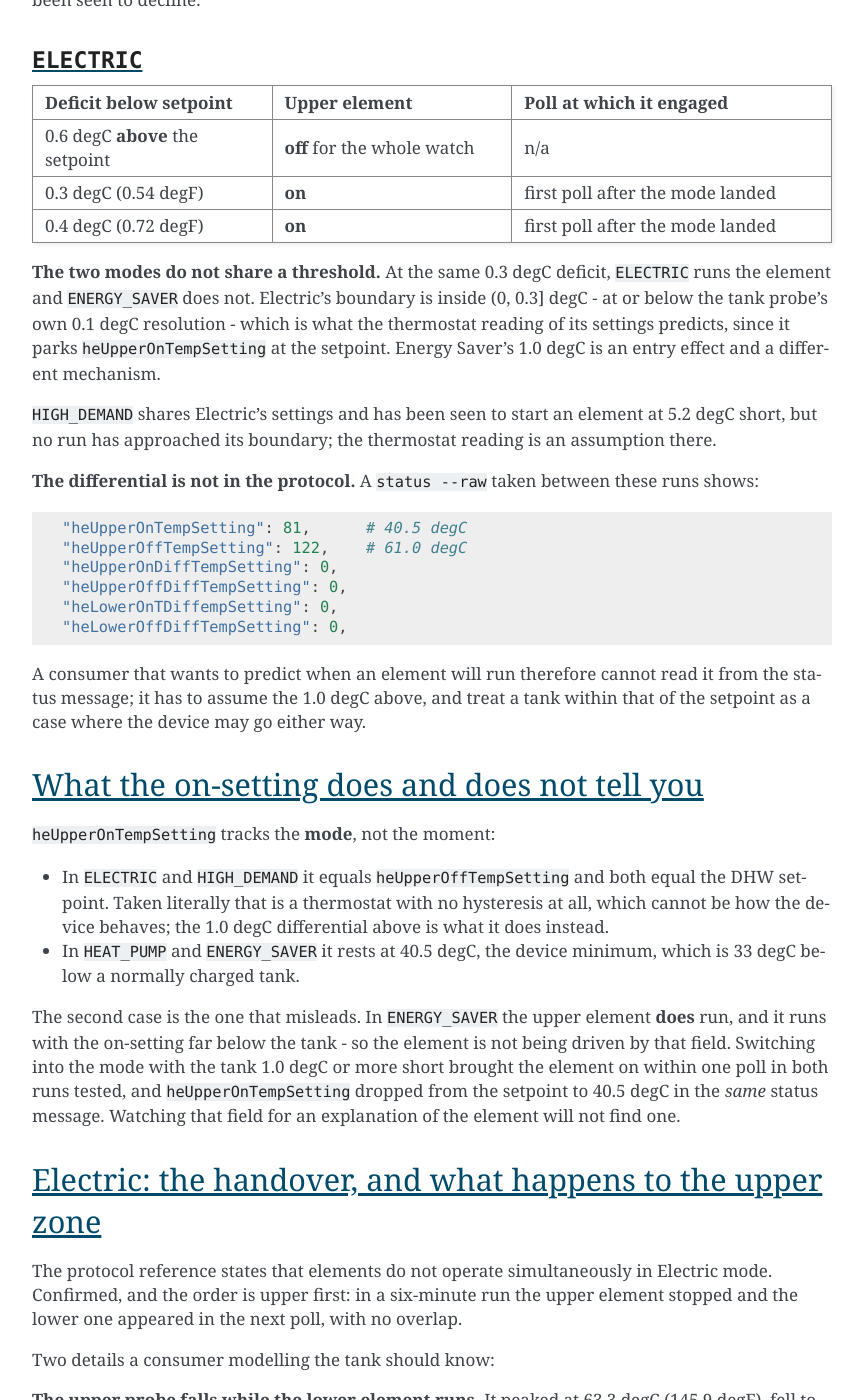
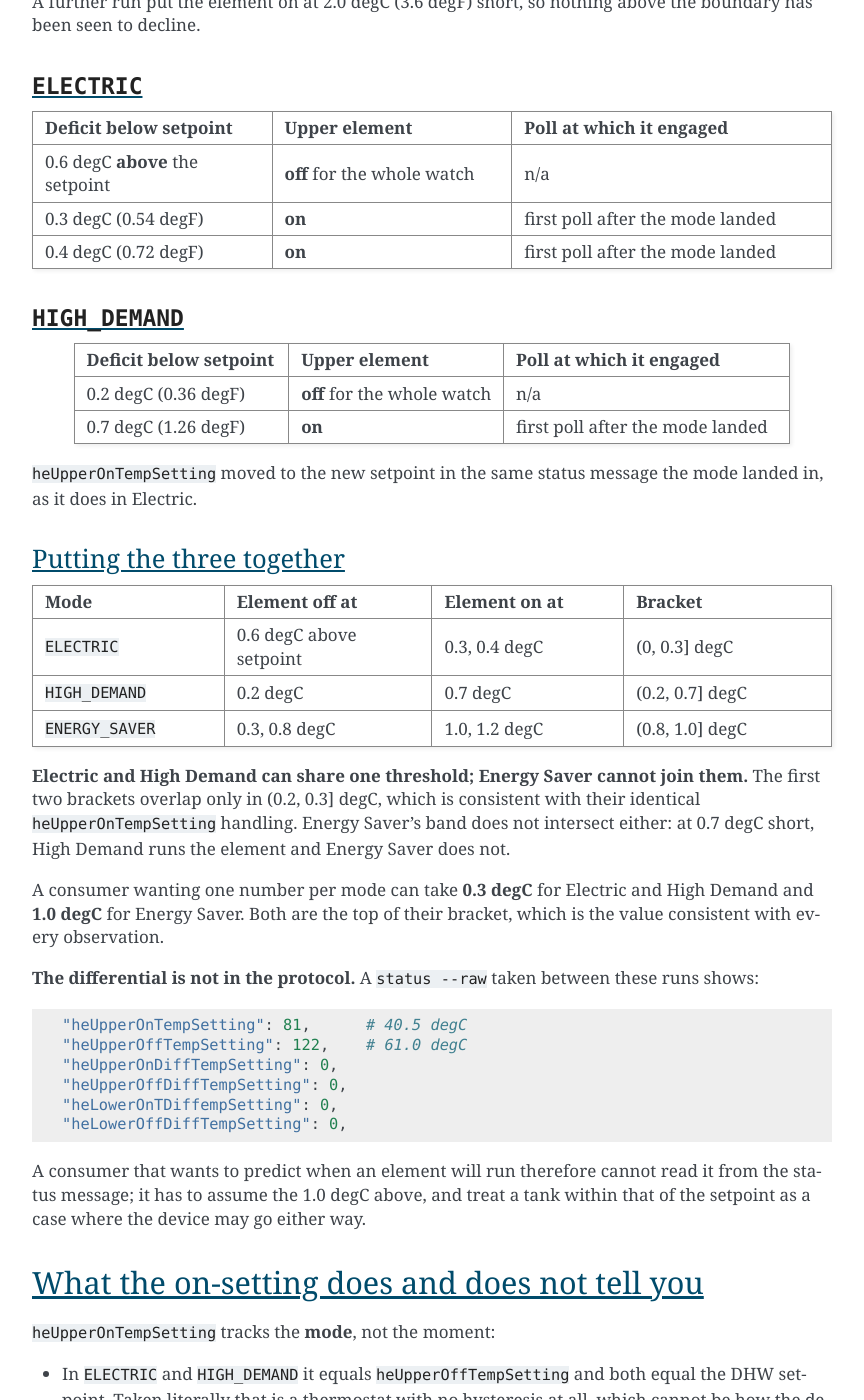
Before and after one commit to eman/nwp500-python, a Sphinx documentation site: the page built from docs/explanation/heating-elements.rst, in a window 1280 px wide and 1400 px high, scrolled down 1909 px. Shown: the whole window, without its empty margins (338-1202 px from the left). Built offline with Sphinx 7.4.7, drawn with Linux system fonts in a browser that asks for light colours; some of the changed text lies outside the part shown.

Commit message:
docs: bracket High Demand too, and put the three modes side by side
High Demand was the one mode left as an assumption: it shares
Electric's settings, so the page assumed it shares the threshold. Now
measured — off at 0.2 degC short, on at 0.7 — which brackets it to
(0.2, 0.7].

Against Electric's (0, 0.3] and Energy Saver's (0.8, 1.0], that settles
the grouping. Electric and High Demand overlap only in (0.2, 0.3], so
one threshold fits both, consistent with their identical
heUpperOnTempSetting handling. Energy Saver's band intersects neither:
at 0.7 degC short High Demand runs the element and Energy Saver does
not.

The page now gives one number per mode for a consumer that wants one —
0.3 degC for Electric and High Demand, 1.0 for Energy Saver, each the
top of its bracket and so consistent with every observation.

heUpperOnTempSetting was seen following the new setpoint in the same
status message the High Demand mode landed in, which is the mechanism
the thermostat reading rests on.

```diff
--- a/docs/explanation/heating-elements.rst
+++ b/docs/explanation/heating-elements.rst
@@ -32,11 +32,10 @@ The short version
    * - Observation
      - Value
    * - Element start differential
-     - **Mode-dependent.** In ``ENERGY_SAVER`` the upper element starts
-       once the zone is **1.0 degC (1.8 degF)** below the setpoint. In
-       ``ELECTRIC`` it starts as soon as the zone is under the setpoint
-       at all - the boundary is inside 0.3 degC, at or below the probe's
-       own resolution. Both are bracketed by runs on either side.
+     - **Mode-dependent.** ``ENERGY_SAVER`` needs **1.0 degC
+       (1.8 degF)** below the setpoint. ``ELECTRIC`` and ``HIGH_DEMAND``
+       need about **0.3 degC (0.54 degF)**. All three are bracketed by
+       runs on either side.
    * - Where that differential is published
      - **Nowhere.** ``heUpperOnDiffTempSetting`` and its three siblings
        read 0 on this unit while the behaviour above holds.
@@ -119,17 +118,60 @@ nothing above the boundary has been seen to decline.
      - **on**
      - first poll after the mode landed
 
-**The two modes do not share a threshold.** At the same 0.3 degC
-deficit, ``ELECTRIC`` runs the element and ``ENERGY_SAVER`` does not.
-Electric's boundary is inside (0, 0.3] degC - at or below the tank
-probe's own 0.1 degC resolution - which is what the thermostat reading
-of its settings predicts, since it parks ``heUpperOnTempSetting`` at the
-setpoint. Energy Saver's 1.0 degC is an entry effect and a different
-mechanism.
+``HIGH_DEMAND``
+---------------
 
-``HIGH_DEMAND`` shares Electric's settings and has been seen to start an
-element at 5.2 degC short, but no run has approached its boundary; the
-thermostat reading is an assumption there.
+.. list-table::
+   :header-rows: 1
+   :widths: 30 30 40
+
+   * - Deficit below setpoint
+     - Upper element
+     - Poll at which it engaged
+   * - 0.2 degC (0.36 degF)
+     - **off** for the whole watch
+     - n/a
+   * - 0.7 degC (1.26 degF)
+     - **on**
+     - first poll after the mode landed
+
+``heUpperOnTempSetting`` moved to the new setpoint in the same status
+message the mode landed in, as it does in Electric.
+
+Putting the three together
+--------------------------
+
+.. list-table::
+   :header-rows: 1
+   :widths: 24 26 24 26
+
+   * - Mode
+     - Element off at
+     - Element on at
+     - Bracket
+   * - ``ELECTRIC``
+     - 0.6 degC above setpoint
+     - 0.3, 0.4 degC
+     - (0, 0.3] degC
+   * - ``HIGH_DEMAND``
+     - 0.2 degC
+     - 0.7 degC
+     - (0.2, 0.7] degC
+   * - ``ENERGY_SAVER``
+     - 0.3, 0.8 degC
+     - 1.0, 1.2 degC
+     - (0.8, 1.0] degC
+
+**Electric and High Demand can share one threshold; Energy Saver cannot
+join them.** The first two brackets overlap only in (0.2, 0.3] degC,
+which is consistent with their identical ``heUpperOnTempSetting``
+handling. Energy Saver's band does not intersect either: at 0.7 degC
+short, High Demand runs the element and Energy Saver does not.
+
+A consumer wanting one number per mode can take **0.3 degC** for
+Electric and High Demand and **1.0 degC** for Energy Saver. Both are the
+top of their bracket, which is the value consistent with every
+observation.
 
 **The differential is not in the protocol.** A ``status --raw`` taken
 between these runs shows::
```
Also changed, not shown: CHANGELOG.rst (+5 -5 lines).
